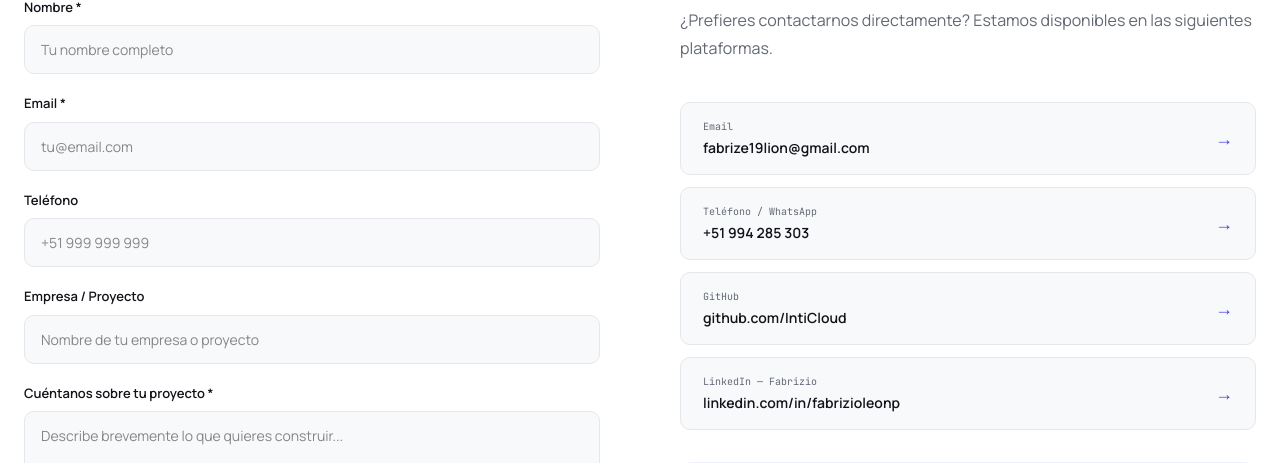
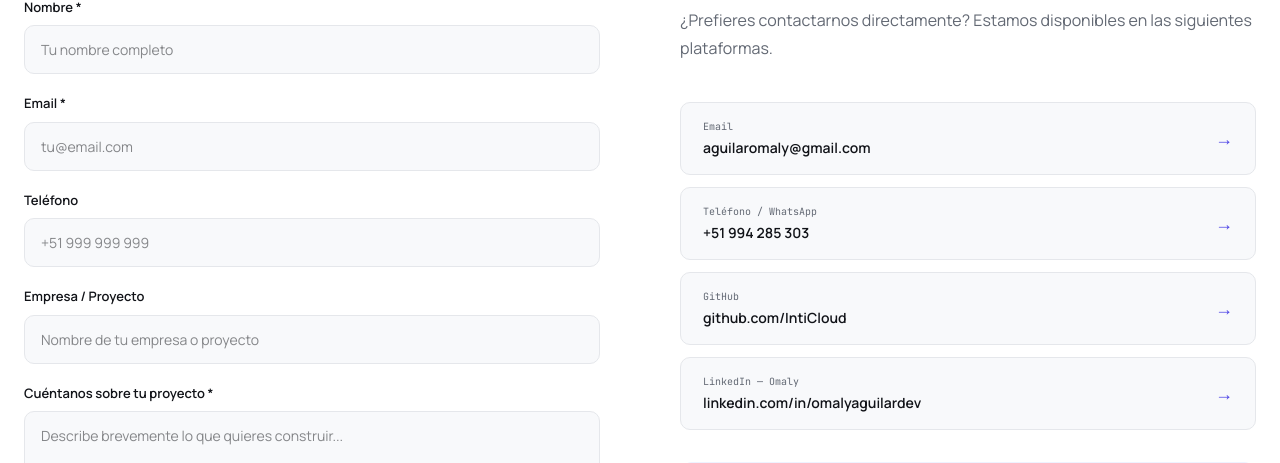
Before and after one commit to IntiCloud/IntiCloud-Info, a React (Vite) app: page / in a window 1280 px wide. Shown: the part 9208-9671 px from the top of the page. Built offline with nearby package versions, Linux system fonts and the light colour scheme; the HTML template or start-up script is replaced by a standard one.

Commit message:
Update contact info: email and LinkedIn link

```diff
--- a/src/components/Contact.tsx
+++ b/src/components/Contact.tsx
@@ -144,10 +144,10 @@ export default function Contact() {
             </p>
             <div style={{ display: 'flex', flexDirection: 'column', gap: 12 }}>
               {[
-                { label: 'Email', value: 'fabrize19lion@gmail.com', href: 'mailto:fabrize19lion@gmail.com' },
+                { label: 'Email', value: 'aguilaromaly@gmail.com', href: 'mailto:aguilaromaly@gmail.com' },
                 { label: 'Teléfono / WhatsApp', value: '+51 994 285 303', href: 'https://wa.me/51994285303' },
                 { label: 'GitHub', value: 'github.com/IntiCloud', href: 'https://github.com/IntiCloud' },
-                { label: 'LinkedIn — Fabrizio', value: 'linkedin.com/in/fabrizioleonp', href: 'https://www.linkedin.com/in/fabrizioleonp' },
+                { label: 'LinkedIn — Omaly', value: 'linkedin.com/in/omalyaguilardev', href: 'https://www.linkedin.com/in/omalyaguilardev/' },
               ].map(item => (
                 <a key={item.label} href={item.href} target="_blank" rel="noopener noreferrer"
                   style={{ display: 'flex', justifyContent: 'space-between', alignItems: 'center', padding: '16px 22px', background: '#F8F9FB', border: '1.5px solid #E5E7EB', borderRadius: 10, cursor: 'pointer', transition: 'border-color 0.2s', textDecoration: 'none' }}
```
